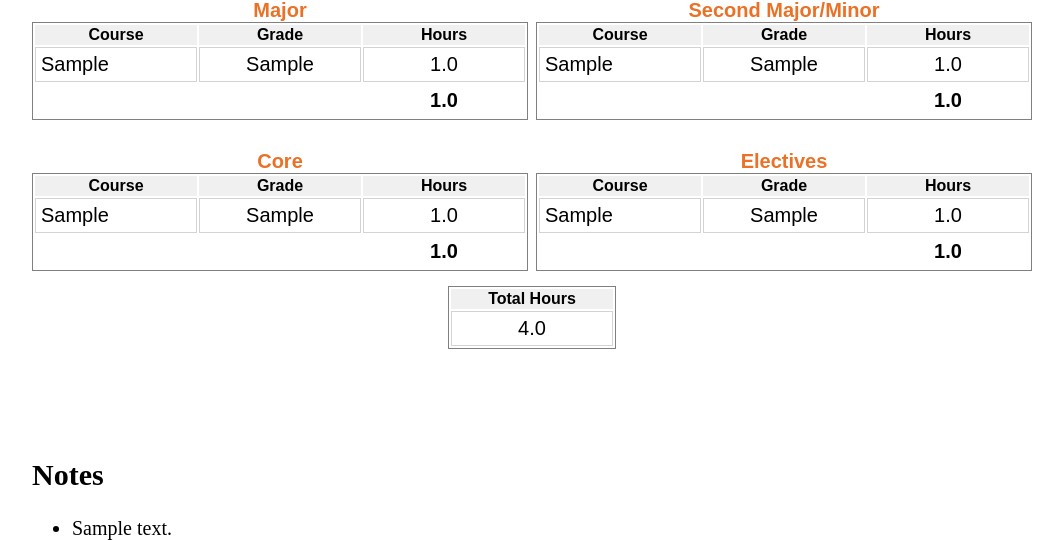
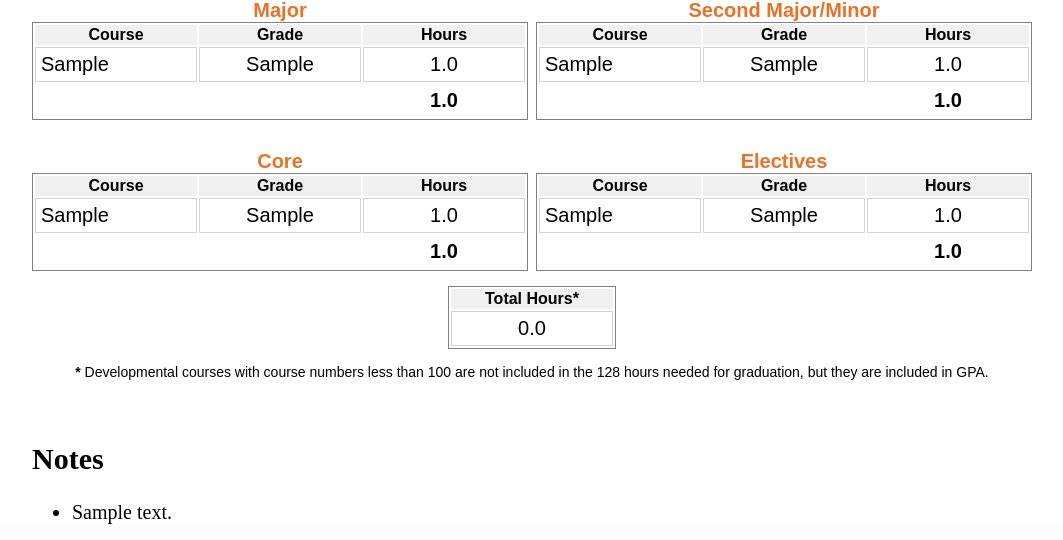
Before and after one commit to james-schneider/django-capstone-project, a Django app: page /advisor/advisee/1/ in a window 1280 px wide. Shown: the part 349-889 px from the top of the page, without its empty margins (108-1171 px from the left). Run offline with Django 3.2, Linux system fonts and the light colour scheme; a user stored in the database is signed in; tables that the repository leaves empty hold one stand-in row (values such as "Sample post").

Commit message:
Add logic for including developmental courses in GPA, but not in hours needed for graduation

```diff
--- a/advisor/models.py
+++ b/advisor/models.py
@@ -79,6 +79,7 @@ class MajorCourse(models.Model):
     course_name = models.CharField(max_length=100)
     credits = models.FloatField(max_length=10, blank=True, null=True)
     instructor_name = models.CharField(max_length=100, blank=True)
+    is_developmental = models.BooleanField(default=False, blank=True)
     #instructor_name = models.ForeignKey(Instructor, on_delete=models.CASCADE, blank=True)
 
     def __str__(self):
@@ -89,6 +90,7 @@ class SecondMajorCourse(models.Model):
     course_name = models.CharField(max_length=100)
     credits = models.FloatField(max_length=10, blank=True, null=True)
     instructor_name = models.CharField(max_length=100, blank=True)
+    is_developmental = models.BooleanField(default=False, blank=True)
     #instructor_name = models.ForeignKey(Instructor, on_delete=models.CASCADE, blank=True)
 
     def __str__(self):
@@ -109,6 +111,7 @@ class CoreCourse(models.Model):
     course_name = models.CharField(max_length=100)
     credits = models.FloatField(max_length=10, blank=True, null=True)
     instructor_name = models.CharField(max_length=100, blank=True)
+    is_developmental = models.BooleanField(default=False, blank=True)
     #instructor_name = models.ForeignKey(Instructor, on_delete=models.CASCADE, blank=True)
 
     def __str__(self):
@@ -119,6 +122,7 @@ class ElectiveCourse(models.Model):
     course_name = models.CharField(max_length=100)
     credits = models.FloatField(max_length=10, blank=True, null=True)
     instructor_name = models.CharField(max_length=100, blank=True)
+    is_developmental = models.BooleanField(default=False, blank=True)
     #instructor_name = models.ForeignKey(Instructor, on_delete=models.CASCADE, blank=True)
 
     def __str__(self):
--- a/advisor/static/advisor/advisor_layout.css
+++ b/advisor/static/advisor/advisor_layout.css
@@ -96,7 +96,7 @@ form.planning {
 }
 
 input {
-    width:100%;
+    width:99%;
     height: 30px;
     border-radius: 5px;
     font-size: 16px;
@@ -131,3 +131,8 @@ nav#bar {
 p {
     font-family: Arial, Helvetica, sans-serif;
 }
+
+.footnote {
+    font-size: 14px;
+    text-align: center;
+}
--- a/advisor/templates/advisor/advisee.html
+++ b/advisor/templates/advisor/advisee.html
@@ -316,15 +316,19 @@
     <table class="record_tables">
         <tr>
             <th>
-                Total Hours
+                Total Hours*
             </th>
+
         </tr>
         <tr>
             <td class="center_data">{{ total_credits }}</td>
         </tr>
     </table>
+    <p class="footnote"><strong>*</strong> Developmental courses with course numbers less than 100 are not
+                                            included in the 128 hours needed for graduation,
+                                            but they are included in GPA. </p>
 
-    <br><br><br>
+    <br>
 
 
     <h2>Notes</h2>
--- a/advisor/views.py
+++ b/advisor/views.py
@@ -106,14 +106,6 @@ def advisee(request, advisee_id):
     gpa_elective_credits = 0.0
     gpa_total_credits = 0.0
 
-    # initialize variables used to track quality points
-    # in different course categories
-    major_quality_points = 0.0
-    second_major_quality_points = 0.0
-    minor_quality_points = 0.0
-    core_quality_points = 0.0
-    elective_quality_points = 0.0
-    total_quality_points = 0.0
 
     # initialize variables used to track quality points for GPA
     # in different course categories
@@ -124,6 +116,10 @@ def advisee(request, advisee_id):
     gpa_elective_quality_points = 0.0
     gpa_total_quality_points = 0.0
 
+    # initialize variable used to track developmental credits
+    # this variable will be subtracted from credits needed for graduation
+    developmental_credits = 0.0
+
 
     # initialize gpa variable. Used to calculate an advisee's GPA
     gpa = 0.0
@@ -132,9 +128,8 @@ def advisee(request, advisee_id):
 
 
     if major_courses != "0":
-        grade = ''
         quality_points = 0.0
-        # loop through all of the core courses to find out how many
+        # loop through all of the major courses to find out how many
         # credits have been earned and calculate GPA
         for course in major_courses:
             if course.grade in grade_choices:
@@ -165,20 +160,26 @@ def advisee(request, advisee_id):
                 elif course.grade == 'F':
                     quality_points += course.course.credits * 0.0
 
+
+                # variable used to calculate GPA
                 gpa_major_credits+=course.course.credits
+                # variable used to calculate GPA
+                gpa_major_quality_points+=quality_points
 
-                gpa_major_quality_points+=quality_points
+                # reset quality points for calculation in next course
+                quality_points = 0.0
+
+            if course.course.is_developmental == True:
+                developmental_credits += course.course.credits
 
             major_credits+=course.course.credits
 
-            major_quality_points+=quality_points
 
 
 
     if second_major_courses != "0":
-        grade = ''
         quality_points = 0.0
-        # loop through all of the core courses to find out how many
+        # loop through all of the second major courses to find out how many
         # credits have been earned and calculate GPA
         for course in second_major_courses:
             if course.grade in grade_choices:
@@ -213,9 +214,15 @@ def advisee(request, advisee_id):
 
                 gpa_second_major_quality_points+=quality_points
 
+                # reset quality points for calculation in next course
+                quality_points = 0.0
+
+            if course.course.is_developmental == True:
+                developmental_credits += course.course.credits
+
             second_major_credits+=course.course.credits
 
-            second_major_quality_points+=quality_points
+
 
 
     # not using the MinorCourses model.  Including minor courses
@@ -264,7 +271,6 @@ def advisee(request, advisee_id):
 
 
     if core_courses != "0":
-        grade = ''
         quality_points = 0.0
         # loop through all of the core courses to find out how many
         # credits have been earned and calculate GPA
@@ -298,21 +304,24 @@ def advisee(request, advisee_id):
                 elif course.grade == 'F':
                     quality_points += course.course.credits * 0.0
 
-                # varibles to be used to calculate GPA
+                # variables to be used to calculate GPA
                 gpa_core_credits+=course.course.credits
-                # varibles to be used to calculate GPA
+                # variables to be used to calculate GPA
                 gpa_core_quality_points+=quality_points
 
-            # varibles to be used to calculate credits--not included in GPA
+                # reset quality points for calculation in next course
+                quality_points = 0.0
+
+            if course.course.is_developmental == True:
+                developmental_credits += course.course.credits
+
+            # variables to be used to calculate credits--not included in GPA
             core_credits+=course.course.credits
-            # varibles to be used to calculate quality points--not included in GPA
-            core_quality_points+=quality_points
 
 
     if elective_courses != "0":
-        grade = ''
         quality_points = 0.0
-        # loop through all of the core courses to find out how many
+        # loop through all of the elective courses to find out how many
         # credits have been earned and calculate GPA
         for course in elective_courses:
             if course.grade in grade_choices:
@@ -343,28 +352,35 @@ def advisee(request, advisee_id):
                 elif course.grade == 'F':
                     quality_points += course.course.credits * 0.0
 
-                # varible used to calculate GPA
+                # variable used to calculate GPA
                 gpa_elective_credits+=course.course.credits
-                # varible used to calculate GPA
+                # variable used to calculate GPA
                 gpa_elective_quality_points+=quality_points
 
-            # varible used to calculate credits--not included in GPA
+                # reset quality points for calculation in next course
+                quality_points = 0.0
+
+            if course.course.is_developmental == True:
+                developmental_credits += course.course.credits
+
+            # variable used to calculate credits--not included in GPA
             elective_credits+=course.course.credits
-            # varible used to calculate quality points--not included in GPA
-            elective_quality_points+=quality_points
+
 
     # variable used for displaying total credits of all courses
+    # developmental course credits will be subtraced
     total_credits = (major_credits + second_major_credits + minor_credits \
-                    + core_credits + elective_credits)
+                    + core_credits + elective_credits - developmental_credits)
 
     # variable used for calculating credits--used in GPA calculation
     gpa_total_credits = (gpa_major_credits + gpa_second_major_credits + gpa_minor_credits \
                     + gpa_core_credits + gpa_elective_credits)
-    # variable used for calculating quality--used in GPA calculation
+    # variable used for calculating quality points--used in GPA calculation
     gpa_total_quality_points = (gpa_major_quality_points + gpa_second_major_quality_points + \
                         gpa_minor_quality_points + gpa_core_quality_points + gpa_elective_quality_points)
 
     # calculate GPA, else gpa = "TBD"
+    # GPA includes developmental courses
     try:
         gpa = round((gpa_total_quality_points / gpa_total_credits), 3)
     except: gpa = "TBD"
@@ -381,8 +397,10 @@ def advisee(request, advisee_id):
         notes = get_list_or_404(Note, advisee_id=advisee_id)
         #notes = get_list_or_404(Note)
     except:
-        notes = "None"
+        notes = ""
 
+    # this is the form that is going to be used for
+    # adding notes.
     form = NoteForm(request.POST or None)
     if form.is_valid():
         save_it = form.save(commit=False)
@@ -422,7 +440,10 @@ def advisor_record(request, advisor_id):
     advisee_list = get_list_or_404(AdvisorRelationship, advisor_id=advisor_id)
     advisor = get_list_or_404(AdvisorRelationship, advisor_id=advisor_id)[0]
 
-    context = {'advisee_list':advisee_list, 'advisor':advisor}
+    # title that is going to show up in the browser tab
+    title = advisor.advisor.first_name + " " + advisor.advisor.last_name
+
+    context = {'advisee_list':advisee_list, 'advisor':advisor, 'title':title}
 
     #advisor is the name of the app, advisor_record.html is the template
     return render(request, 'advisor/advisor_record.html', context)
```
Also changed, not shown: advisor/migrations/0002_majorcourse_is_developmental.py (added), advisor/migrations/0003_auto_20190323_1154.py (added).
